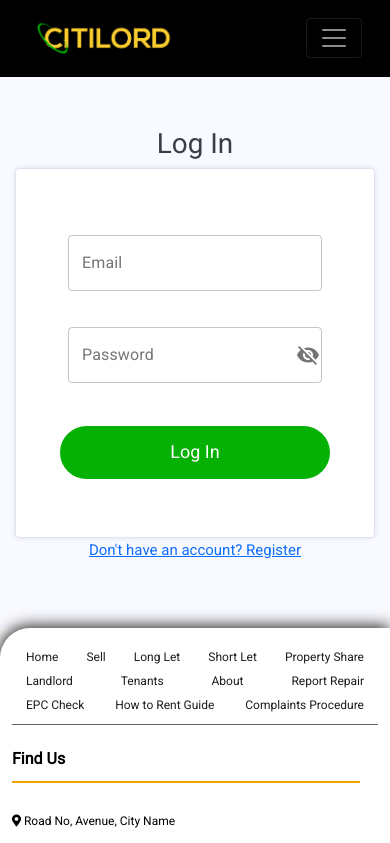
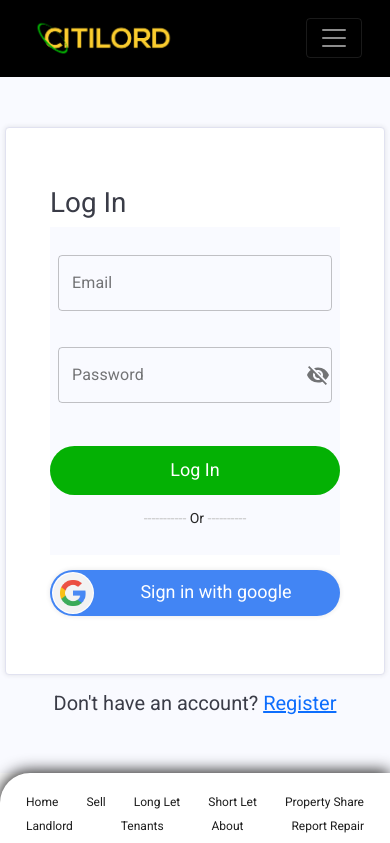
Before and after one commit to omarbinasad/Citilord-Responsive, a React (Create React App) app: page /user-login in a window 390 px wide. Shown: the top 843 px of the page. Built offline with nearby package versions, Linux system fonts and the light colour scheme; no server answers; a web font is replaced by a local one.

Commit message:
firebase auth

```diff
--- a/public/index.html
+++ b/public/index.html
@@ -10,13 +10,13 @@
       content="Web site created using create-react-app"
     />
     <link rel="apple-touch-icon" href="%PUBLIC_URL%/logo192.png" />
-
     <!-- fontawsome link -->
     <link
       rel="stylesheet"
-      href="https://use.fontawesome.com/releases/v5.15.4/css/all.css"
-      integrity="sha384-DyZ88mC6Up2uqS4h/KRgHuoeGwBcD4Ng9SiP4dIRy0EXTlnuz47vAwmeGwVChigm"
+      href="https://cdnjs.cloudflare.com/ajax/libs/font-awesome/6.0.0/css/all.min.css"
+      integrity="sha512-9usAa10IRO0HhonpyAIVpjrylPvoDwiPUiKdWk5t3PyolY1cOd4DSE0Ga+ri4AuTroPR5aQvXU9xC6qOPnzFeg=="
       crossorigin="anonymous"
+      referrerpolicy="no-referrer"
     />
 
     <!-- Bootstrap CSS Link -->
--- a/src/App.js
+++ b/src/App.js
@@ -34,6 +34,10 @@ import "aos/dist/aos.css";
 import { UserProfile } from "./Pages/UserProfile/Page/UserProfile";
 import Login from "./Pages/Login/Login";
 import Register from "./Pages/Register/Register";
+
+
+
+
 const App = () => {
   useEffect(() => {
     AOS.init({
--- /dev/null
+++ b/src/Firebase/firebase.config.js
@@ -0,0 +1,9 @@
+const firebaseConfig = {
+  apiKey: "AIzaSyCnHRwZ6b_HqjuMRmllav3X7SJdhsh4wBQ",
+  authDomain: "citilord-authentication.firebaseapp.com",
+  projectId: "citilord-authentication",
+  storageBucket: "citilord-authentication.appspot.com",
+  messagingSenderId: "948788566988",
+  appId: "1:948788566988:web:c1ca991ff785e46221db69",
+};
+export default firebaseConfig;
--- /dev/null
+++ b/src/Firebase/firebase.initialize.js
@@ -0,0 +1,8 @@
+import { initializeApp } from "firebase/app";
+import firebaseConfig from "./firebase.config";
+
+const initializeAuthentication = () => {
+  initializeApp(firebaseConfig);
+};
+
+export default initializeAuthentication;
--- a/src/Pages/Login/Login.css
+++ b/src/Pages/Login/Login.css
@@ -13,7 +13,17 @@
 .login-page-main h1 {
   /* margin-top: 48px; */
 }
-.login-page-main .login-form {
+.login-form-div {
+  background: #fff;
+  max-width: 380px;
+  width: 100%;
+  padding: 58px 44px;
+  border: 1px solid #e1e2f0;
+  border-radius: 4px;
+  box-shadow: 0 0 5px 0 rgba(42, 45, 48, 0.12);
+  transition: all 0.3s ease;
+}
+/* .login-page-main .login-form {
   background: #fff;
   max-width: 360px;
   width: 100%;
@@ -22,7 +32,7 @@
   border-radius: 4px;
   box-shadow: 0 0 5px 0 rgba(42, 45, 48, 0.12);
   transition: all 0.3s ease;
-}
+} */
 
 .login-form-wraper {
   display: flex;
@@ -54,7 +64,7 @@
 
 .login-submit-btn {
   width: 100%;
-  padding: 12px;
+  padding: 10px;
   font-size: 18px;
   background: #04b104;
   color: #fff;
@@ -84,3 +94,43 @@
     padding: 20px 0;
   }
 }
+.or-text {
+  margin-top: 15px;
+  font-size: 14px;
+  text-align: center;
+  color: #c4c4c4;
+}
+.or-text span {
+  color: #272727;
+}
+
+.google-signin-btn {
+  display: flex;
+  align-items: center;
+  width: 100%;
+  background: #4285f4;
+  border: 1px solid #e1e2f0;
+  border-radius: 4px;
+  box-shadow: 0 0 5px 0 rgba(42, 45, 48, 0.12);
+  transition: all 0.3s ease;
+  padding: 2px;
+  font-size: 18px !important;
+  color: #ffffff;
+  border: none;
+  border-radius: 100px;
+  cursor: pointer;
+  margin-top: 15px;
+  transition: background 0.2s ease-out;
+}
+.google-signin-btn img {
+  width: 42px;
+  border-radius: 50%;
+  color: #4285f4;
+  font-size: 22px;
+  background-color: white;
+}
+.google-signin-btn span {
+  flex-grow: 2;
+  text-align: center;
+  font-size: 18px !important;
+}
--- a/src/Pages/Login/Login.js
+++ b/src/Pages/Login/Login.js
@@ -10,7 +10,9 @@ import TextField from "@material-ui/core/TextField";
 import Visibility from "@material-ui/icons/Visibility";
 import VisibilityOff from "@material-ui/icons/VisibilityOff";
 import { Link } from "react-router-dom";
+import GoogleLogo from "./google-logo.png";
 import "./Login.css";
+import useFirebase from "../../hooks/useFirebase";
 
 const useStyles = makeStyles((theme) => ({
   root: {
@@ -26,6 +28,7 @@ const useStyles = makeStyles((theme) => ({
 }));
 
 const Login = () => {
+  const { signInUsingGoogle } = useFirebase();
   const classes = useStyles();
   const [values, setValues] = useState({
     amount: "",
@@ -46,8 +49,10 @@ const Login = () => {
   const handleMouseDownPassword = (event) => {
     event.preventDefault();
   };
+
   return (
     <div className="login-page-main">
+      <div className="login-form-div">
         <h1 data-aos="fade-down">Log In</h1>
         <form data-aos="zoom-in" data-aos-duration="800" className="login-form">
           <div className="login-form-wraper">
@@ -59,7 +64,11 @@ const Login = () => {
             placeholder="email@example.com"
           /> */}
             <TextField
-            className={clsx(classes.margin, classes.border, classes.textField)}
+              className={clsx(
+                classes.margin,
+                classes.border,
+                classes.textField
+              )}
               id="outlined-basic"
               label="Email"
               variant="outlined"
@@ -99,10 +108,22 @@ const Login = () => {
           <button className="login-submit-btn" type="submit">
             Log In
           </button>
+          <h3 className="or-text">
+            ----------- <span>Or</span> ----------
+          </h3>
         </form>
-      <Link to="/user-register">
-        <p>Don't have an account? Register</p>
-      </Link>
+        <div>
+          {/* google sign in btn */}
+          <button onClick={signInUsingGoogle} className="google-signin-btn">
+            <img className="text-start" src={GoogleLogo} alt="" />
+            <span>Sign in with google</span>
+          </button>
+        </div>
+      </div>
+
+      <h5 className="mt-3">
+        Don't have an account? <Link to="/user-register">Register</Link>
+      </h5>
     </div>
   );
 };
--- a/src/Pages/Register/Register.js
+++ b/src/Pages/Register/Register.js
@@ -66,6 +66,14 @@ const Register = () => {
           <TextField
             className={clsx(classes.margin, classes.border, classes.textField)}
             id="outlined-basic"
+            label="Name"
+            variant="outlined"
+          />
+        </div>
+        <div className="register-form-wraper">
+          <TextField
+            className={clsx(classes.margin, classes.border, classes.textField)}
+            id="outlined-basic"
             label="Email"
             variant="outlined"
           />
@@ -105,9 +113,10 @@ const Register = () => {
           Register
         </button>
       </form>
-      <Link to="/user-login">
-        <p>Already have an account? Log in</p>
-      </Link>
+
+      <h5 className="mt-3">
+        Already have an account? <Link to="/user-login">Log in</Link>
+      </h5>
     </div>
   );
 };
--- a/src/Pages/UserProfile/Page/UserProfile.css
+++ b/src/Pages/UserProfile/Page/UserProfile.css
@@ -2,6 +2,13 @@
   background: rgb(30, 173, 1);
   box-shadow: none;
   border: none;
+}
+.user-profile-main {
+  display: flex;
+  justify-content: center;
+}
+.user-profile-container {
+  width: 70%;
 }
 
 .profile-button:hover {
--- a/src/Pages/UserProfile/Page/UserProfile.js
+++ b/src/Pages/UserProfile/Page/UserProfile.js
@@ -1,18 +1,20 @@
 import React from "react";
+import useFirebase from "../../../hooks/useFirebase";
 import "./UserProfile.css";
 
 export const UserProfile = () => {
+  const { user } = useFirebase();
   return (
-    <div>
-      <div class="container shadow rounded bg-white mt-5 mb-5">
-        <div class="row">
-          <div class="col-md-3 border-right">
-            <div class="d-flex flex-column align-items-center text-center p-3 py-5">
+    <div className="">
+      <div className="user-profile-main rounded bg-white mt-5 mb-5">
+        <div className="user-profile-container shadow row">
+          <div className="col-md-4 border-right">
+            <div className="d-flex flex-column align-items-center text-center p-3 py-5">
               <label className="photo-label" for="file-input">
                 <img
                   className="user-photo rounded-circle mt-5"
                   width="150px"
-                  src="https://st3.depositphotos.com/15648834/17930/v/600/depositphotos_179308454-stock-illustration-unknown-person-silhouette-glasses-profile.jpg"
+                  src={user.photoURL}
                 />
               </label>
               <input
@@ -20,130 +22,125 @@ export const UserProfile = () => {
                 type="file"
                 id="file-input"
               />
-              <span class="font-weight-bold">Name</span>
-              <span class="text-black-50">user@mail.com</span>
+              <span className="font-weight-bold">{user.displayName}</span>
+              <p className="text-black-50">{user.email}</p>
               <span> </span>
             </div>
           </div>
-          <div class="col-md-6 border-right">
-            <div class="p-3 py-5">
-              <div class="d-flex justify-content-between align-items-center mb-3">
-                <h4 class="text-right">Profile Settings</h4>
+          <div className="col-md-7 border-right">
+            <div className="p-3 py-5">
+              <div className="d-flex justify-content-between align-items-center mb-3">
+                <h4 className="text-right">Profile Settings</h4>
               </div>
-              <div class="row mt-2">
-                <div class="col-md-6">
-                  <label class="labels">Name</label>
+              <div className="row mt-2">
+                <div className="col-md-6">
+                  <label className="labels">Name</label>
                   <input
                     type="text"
-                    class="form-control"
+                    className="form-control"
                     placeholder="first name"
                     value=""
                   />
                 </div>
-                <div class="col-md-6">
-                  <label class="labels">Surname</label>
+                <div className="col-md-6">
+                  <label className="labels">Surname</label>
                   <input
                     type="text"
-                    class="form-control"
+                    className="form-control"
                     value=""
                     placeholder="surname"
                   />
                 </div>
               </div>
-              <div class="row mt-3">
-                <div class="col-md-6">
-                  <label class="labels">Mobile Number</label>
+              <div className="row mt-3">
+                <div className="col-md-6">
+                  <label className="labels">Mobile Number</label>
                   <input
                     type="text"
-                    class="form-control"
+                    className="form-control"
                     placeholder="enter phone number"
                     value=""
                   />
                 </div>
-                <div class="col-md-6">
-                  <label class="labels">Email ID</label>
+                <div className="col-md-6">
+                  <label className="labels">Email ID</label>
                   <input
                     type="text"
-                    class="form-control"
+                    className="form-control"
                     placeholder="enter email id"
                     value=""
                   />
                 </div>
-                <div class="col-md-12">
-                  <label class="labels">Address Line 1</label>
+                <div className="col-md-12">
+                  <label className="labels">Address Line 1</label>
                   <input
                     type="text"
-                    class="form-control"
+                    className="form-control"
                     placeholder="enter address line 1"
                     value=""
                   />
                 </div>
-                <div class="col-md-12">
-                  <label class="labels">Address Line 2</label>
+                <div className="col-md-12">
+                  <label className="labels">Address Line 2</label>
                   <input
                     type="text"
-                    class="form-control"
+                    className="form-control"
                     placeholder="enter address line 2"
                     value=""
                   />
                 </div>
-                <div class="col-md-12">
-                  <label class="labels">Postcode</label>
+              </div>
+              <div className="row mt-2">
+                <div className="col-md-6">
+                  <label className="labels">Post Code</label>
                   <input
                     type="text"
-                    class="form-control"
-                    placeholder="enter address line 2"
+                    className="form-control"
+                    placeholder="Enter Post Code"
                     value=""
                   />
                 </div>
-                <div class="col-md-12">
-                  <label class="labels">Area</label>
+                <div className="col-md-6">
+                  <label className="labels">Area</label>
                   <input
                     type="text"
-                    class="form-control"
-                    placeholder="enter address line 2"
+                    className="form-control"
                     value=""
-                  />
-                </div>
-
-                <div class="col-md-12">
-                  <label class="labels">Education</label>
-                  <input
-                    type="text"
-                    class="form-control"
-                    placeholder="education"
-                    value=""
+                    placeholder="Enter Area"
                   />
                 </div>
               </div>
-              <div class="row mt-3">
-                <div class="col-md-6">
-                  <label class="labels">Country</label>
+              <div className="row mt-3">
+                <div className="col-md-6">
+                  <label className="labels">Country</label>
                   <input
                     type="text"
-                    class="form-control"
+                    className="form-control"
                     placeholder="country"
                     value=""
                   />
                 </div>
-                <div class="col-md-6">
-                  <label class="labels">State/Region</label>
+                <div className="col-md-6">
+                  <label className="labels">State/Region</label>
                   <input
                     type="text"
-                    class="form-control"
+                    className="form-control"
                     value=""
                     placeholder="state"
                   />
                 </div>
               </div>
-              <div class="mt-5 text-center">
-                <button class="btn btn-primary profile-button" type="button">
+              <div className="mt-5 text-center">
+                <button
+                  className="btn btn-primary profile-button"
+                  type="button"
+                >
                   Save Profile
                 </button>
               </div>
             </div>
           </div>
-          {/* <div class="col-md-4"></div> */}
+          {/* <div className="col-md-4"></div> */}
         </div>
       </div>
     </div>
--- a/src/Shared_components/Shared/NavBar/NavBar.css
+++ b/src/Shared_components/Shared/NavBar/NavBar.css
@@ -35,9 +35,15 @@
   width: 150px;
 }
 .dropdown-menu {
+  margin-right: 60px !important;
   background-color: rgba(19, 19, 19, 0.897);
   animation: mymove 0.3s;
   box-shadow: 1px 3px 10px rgba(0, 0, 0, 0.404);
+}
+.user-dropdown {
+  margin-left: -30px;
+  min-width: 8rem;
+  text-align: center;
 }
 .dropdown-menu li a {
   font-size: 1rem !important;
--- a/src/Shared_components/Shared/NavBar/NavBar.js
+++ b/src/Shared_components/Shared/NavBar/NavBar.js
@@ -3,6 +3,7 @@ import "./NavBar.css";
 // import Logo from "../citiLordlogo.png.png";
 import Logo from "./citilordLogo.png";
 import { NavLink } from "react-router-dom";
+
 import {
   Avatar,
   Button,
@@ -17,8 +18,10 @@ import SearchShortlet from "../../../Pages/Home/components/DialogSearchBox/Searc
 import SearchLonglet from "../../../Pages/Home/components/DialogSearchBox/SearchLonglet/SearchLonglet";
 import SearchForSale from "../../../Pages/Home/components/DialogSearchBox/SearchForSale/SearchForSale";
 import { CallMissedSharp, Cancel, Close } from "@material-ui/icons";
+import useFirebase from "../../../hooks/useFirebase";
 
 const NavBar = () => {
+  const { user, LogOut } = useFirebase();
   const [state, setState] = useState(false);
 
   const toggleDrawer = (open) => (event) => {
@@ -154,6 +157,7 @@ const NavBar = () => {
                   Contact
                 </NavLink>
               </li>
+              {user?.email ? (
                 <li className="nav-item dropdown">
                   <a
                     className="nav-link custom-dropdown-link"
@@ -163,25 +167,29 @@ const NavBar = () => {
                     data-bs-toggle="dropdown"
                     aria-expanded="false"
                   >
-                  <Avatar
-                    className="nav-item dropdown"
-                    src="/broken-image.jpg"
-                  />
+                    <Avatar className="nav-item dropdown" src={user.photoURL} />
                   </a>
-                <ul className="dropdown-menu" aria-labelledby="navbarDropdown">
+                  <ul
+                    className="user-dropdown dropdown-menu"
+                    aria-labelledby="navbarDropdown"
+                  >
                     <li>
                       <NavLink className="dropdown-item" to="/user-profile">
                         Profile
                       </NavLink>
                     </li>
                     <li>
-                    <NavLink className="dropdown-item" to="#">
+                      <NavLink
+                        onClick={LogOut}
+                        className="dropdown-item"
+                        to="/"
+                      >
                         Logout
                       </NavLink>
                     </li>
                   </ul>
                 </li>
-            </ul>
+              ) : (
                 <NavLink className="" to="/user-login">
                   <button
                     className="my-citi-lord-btn btn btn-default me-3"
@@ -190,6 +198,8 @@ const NavBar = () => {
                     Login
                   </button>
                 </NavLink>
+              )}
+            </ul>
           </div>
         </div>
       </nav>
--- /dev/null
+++ b/src/hooks/useFirebase.js
@@ -0,0 +1,54 @@
+import {
+  getAuth,
+  GoogleAuthProvider,
+  signInWithPopup,
+  onAuthStateChanged,
+  signOut,
+} from "firebase/auth";
+import { useEffect, useState } from "react";
+import initializeAuthentication from "../Firebase/firebase.initialize";
+
+initializeAuthentication();
+
+const useFirebase = () => {
+  const [user, setUser] = useState({});
+  const [error, setError] = useState("");
+
+  const auth = getAuth();
+  const googleProvider = new GoogleAuthProvider();
+
+  const signInUsingGoogle = () => {
+    signInWithPopup(auth, googleProvider)
+      .then((result) => {
+        console.log(result.user);
+        setUser(result.user);
+      })
+      .catch((error) => {
+        setError(error.message);
+      });
+  };
+  // logou function
+  const LogOut = () => {
+    signOut(auth).then(() => {
+      setUser({});
+    });
+  };
+
+  useEffect(() => {
+    onAuthStateChanged(auth, (user) => {
+      if (user) {
+        console.log("inside state change", user);
+        setUser(user);
+      }
+    });
+  }, []);
+
+  return {
+    user,
+    error,
+    signInUsingGoogle,
+    LogOut,
+  };
+};
+
+export default useFirebase;
```
Also changed, not shown: src/Pages/Login/google-logo.png (added), 1 other file (tests, documents, lock files or other folders). Lines whose indentation alone changed are shown as unchanged.
